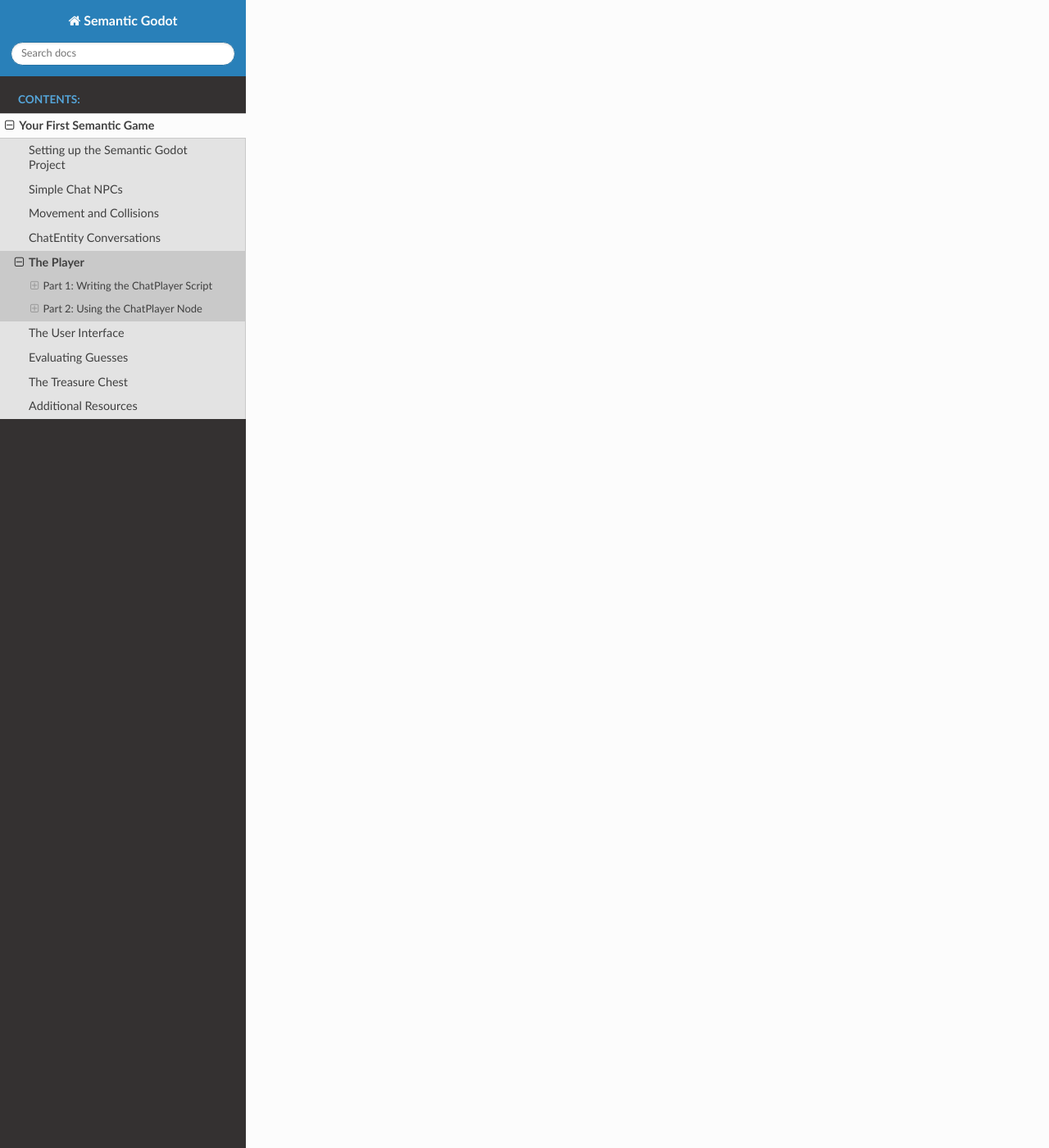
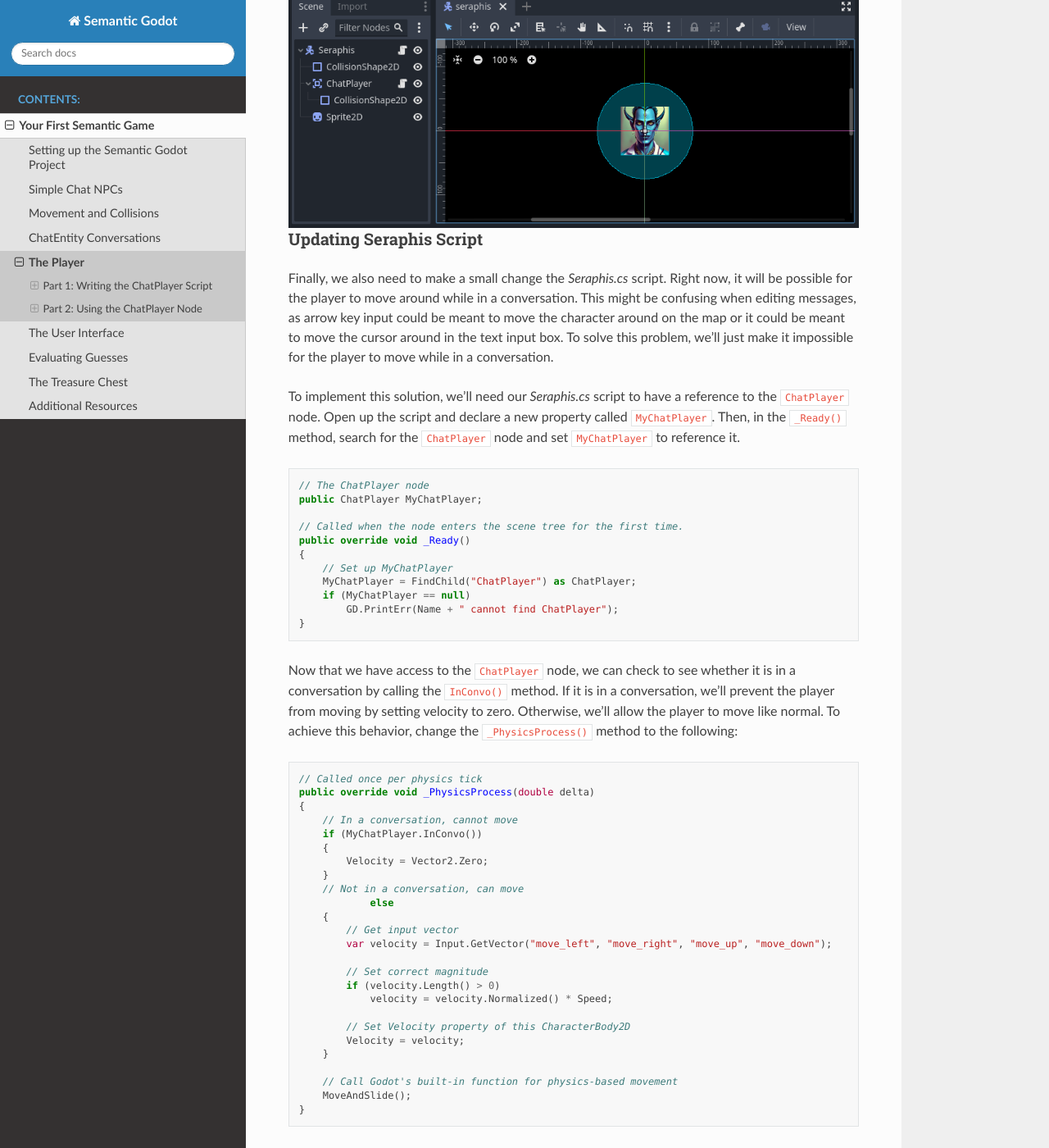
Before and after one commit to RaiderSoft/semantic-godot, a Sphinx documentation site: the page built from docs/first_semantic_game/05.the_player.rst, in a window 1280 px wide and 1400 px high, scrolled down 5908 px. Shown: the whole window at 82% size. Built offline with Sphinx 7.4.7 and the Read the Docs theme 2.0.0, drawn with Linux system fonts in a browser that asks for light colours; some of the changed text lies outside the part shown.

Commit message:
Fill out 'Using ChatPlayer' part of section 5

```diff
--- a/docs/first_semantic_game/05.the_player.rst
+++ b/docs/first_semantic_game/05.the_player.rst
@@ -254,15 +254,110 @@
 Part 2: Using the ChatPlayer Node
 ---------------------------------
 
-TODO
+Having written the ``ChatPlayer`` script, we're now ready to add a ``ChatPlayer`` node to the
+Seraphis scene. Doing so will enable the player to interact with Gralk and other ``ChatAI`` NPCs.
 
 Attaching to Seraphis
 ^^^^^^^^^^^^^^^^^^^^^
 
-* Add ``ChatPlayer`` to the Seraphis scene (should be in "Create New Node" dialogue; rebuild if not).
-* Set ``ChatName`` and (optionally) ``ChatDescr`` properties.
-* Add a ``CollisionShape2D`` as a child of the ``ChatAI`` node. Give the ``CollisionShape2D`` a suitable shape (such as a circle with a radius of 75 px).
-* Also edit the *Seraphis.cs* script so that the player cannot move while in a conversation.
+First, open up the *seraphis.tscn* scene that we made previously. Add a new ``ChatPlayer`` node as
+a child of the ``Seraphis`` node.
+
+.. note::
+
+    Since we used the ``[GlobalClass]`` attribute on the ``ChatPlayer`` script, it should show up
+    as an option in the "Create New Node" dialogue box. If it is *not* showing up, you may have to
+    rebuild the project first. You can do this by clicking the "Build" button in the top-right
+    corner of the screen. For more information about Godot's global classes, see
+    https://docs.godotengine.org/en/stable/tutorials/scripting/c_sharp/c_sharp_global_classes.html.
+
+On the ``ChatPlayer`` node, set the ``ChatName`` property to "Seraphis". In this project, setting
+``ChatDescr`` is not necessary for player characters. Feel free to leave it blank or set it to any
+appropriate description.
+
+Since the ``ChatPlayer`` node inherits from ``Area2D``, it expects to find some sort of collision
+node as one of its children. Let's add a ``CollisionShape2D`` as a child of the ``ChatPlayer``
+node. Then set the following property:
+
+* CollisionShape2D > Shape = CircleShape2D
+
+For the ``CircleShape2D``, set the following property:
+
+* CircleShape2D > Radius = 75px
+
+.. tip::
+
+    You can change the shape to anything that seems appropriate to you. But remember that the
+    ``ChatPlayer`` node won't be able to "see" anything until it enters the collision shape, so
+    make sure that the shape extends some distance beyond the borders of the sprite.
+
+Your Seraphis scene should now look something like this:
+
+.. image:: seraphis_screenshot.png
+   :alt: The Seraphis Scene
+   :width: 891px
+   :align: center
+
+Updating Seraphis Script
+^^^^^^^^^^^^^^^^^^^^^^^^
+
+Finally, we also need to make a small change the *Seraphis.cs* script. Right now, it will be
+possible for the player to move around while in a conversation. This might be confusing when
+editing messages, as arrow key input could be meant to move the character around on the map or it
+could be meant to move the cursor around in the text input box. To solve this problem, we'll just
+make it impossible for the player to move while in a conversation.
+
+To implement this solution, we'll need our *Seraphis.cs* script to have a reference to the
+``ChatPlayer`` node. Open up the script and declare a new property called ``MyChatPlayer``. Then,
+in the ``_Ready()`` method, search for the ``ChatPlayer`` node and set ``MyChatPlayer`` to
+reference it.
+
+.. code-block:: csharp
+
+    // The ChatPlayer node
+    public ChatPlayer MyChatPlayer;
+
+    // Called when the node enters the scene tree for the first time.
+    public override void _Ready()
+    {
+        // Set up MyChatPlayer
+        MyChatPlayer = FindChild("ChatPlayer") as ChatPlayer;
+        if (MyChatPlayer == null)
+            GD.PrintErr(Name + " cannot find ChatPlayer");
+    }
+
+Now that we have access to the ``ChatPlayer`` node, we can check to see whether it is in a
+conversation by calling the ``InConvo()`` method. If it is in a conversation, we'll prevent the
+player from moving by setting velocity to zero. Otherwise, we'll allow the player to move like
+normal. To achieve this behavior, change the ``_PhysicsProcess()`` method to the following:
+
+.. code-block:: csharp
+
+    // Called once per physics tick
+    public override void _PhysicsProcess(double delta)
+    {
+        // In a conversation, cannot move
+        if (MyChatPlayer.InConvo())
+        {
+            Velocity = Vector2.Zero;
+        }
+        // Not in a conversation, can move
+		else
+        {
+            // Get input vector
+            var velocity = Input.GetVector("move_left", "move_right", "move_up", "move_down");
+
+            // Set correct magnitude
+            if (velocity.Length() > 0)
+                velocity = velocity.Normalized() * Speed;
+
+            // Set Velocity property of this CharacterBody2D
+            Velocity = velocity;
+        }
+
+        // Call Godot's built-in function for physics-based movement
+        MoveAndSlide();
+    }
 
 Try It Out
 ^^^^^^^^^^
```
Also changed, not shown: docs/first_semantic_game/seraphis_screenshot.png (added).
